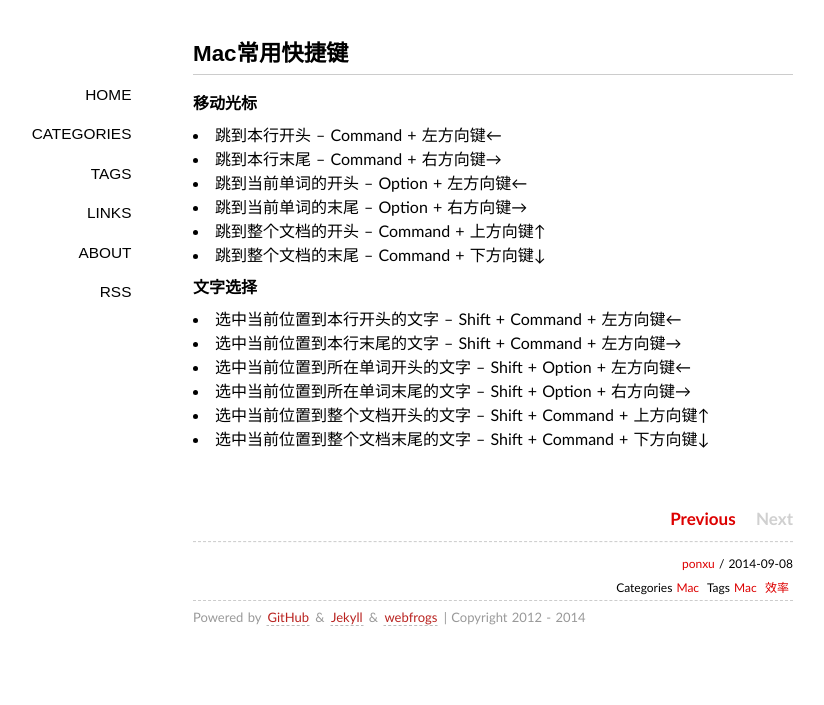
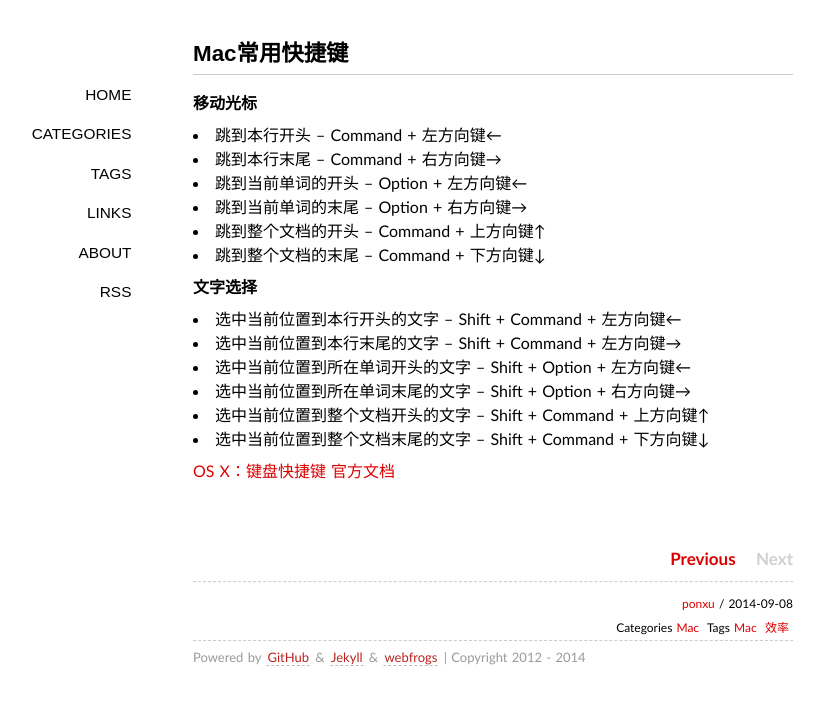
Before and after one commit to ponxu/ponxu.github.com, a Jekyll site: the page built from _posts/Mac/2014-09-08-shortcut.md, in a window 1280 px wide. Shown: the top 705 px of the page, without its empty margins (147-971 px from the left). Built offline with Jekyll 4.4.1, drawn with Linux system fonts in a browser that asks for light colours; some web fonts are replaced; Markdown is read by kramdown in place of the engine named in the settings.

Commit message:
add post

```diff
--- a/_posts/Mac/2014-09-08-shortcut.md
+++ b/_posts/Mac/2014-09-08-shortcut.md
@@ -24,3 +24,5 @@ comments: yes
  - 选中当前位置到所在单词末尾的文字 – Shift + Option + 右方向键→
  - 选中当前位置到整个文档开头的文字 – Shift + Command + 上方向键↑
  - 选中当前位置到整个文档末尾的文字 – Shift + Command + 下方向键↓
+
+[OS X：键盘快捷键 官方文档](http://support.apple.com/kb/HT1343?viewlocale=zh_CN)
```
